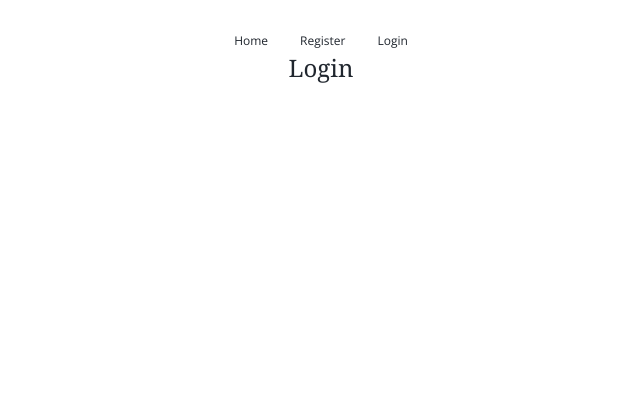
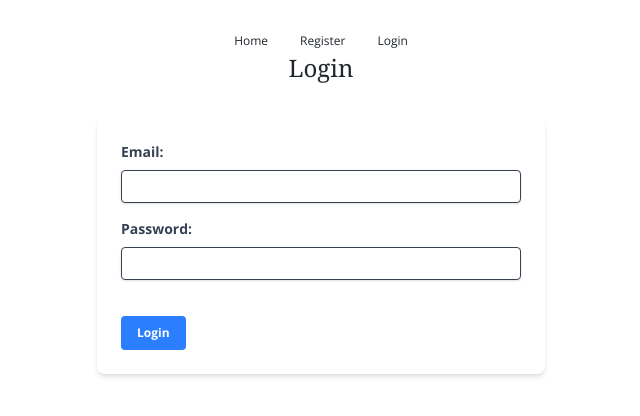
Before and after one commit to cs45977/HiveInvestor, a Vue app in the folder frontend/: page /login in a window 1280 px wide. Shown: the top 416 px of the page, without its empty margins (319-959 px from the left). Built offline with nearby package versions, Linux system fonts and the light colour scheme.

Commit message:
Fixing missing login form

```diff
--- a/frontend/src/views/LoginView.vue
+++ b/frontend/src/views/LoginView.vue
@@ -1,8 +1,10 @@
 <script setup>
+import LoginForm from '../components/auth/LoginForm.vue'
 </script>
 
 <template>
   <main>
     <h1>Login</h1>
+    <LoginForm />
   </main>
 </template>
```
